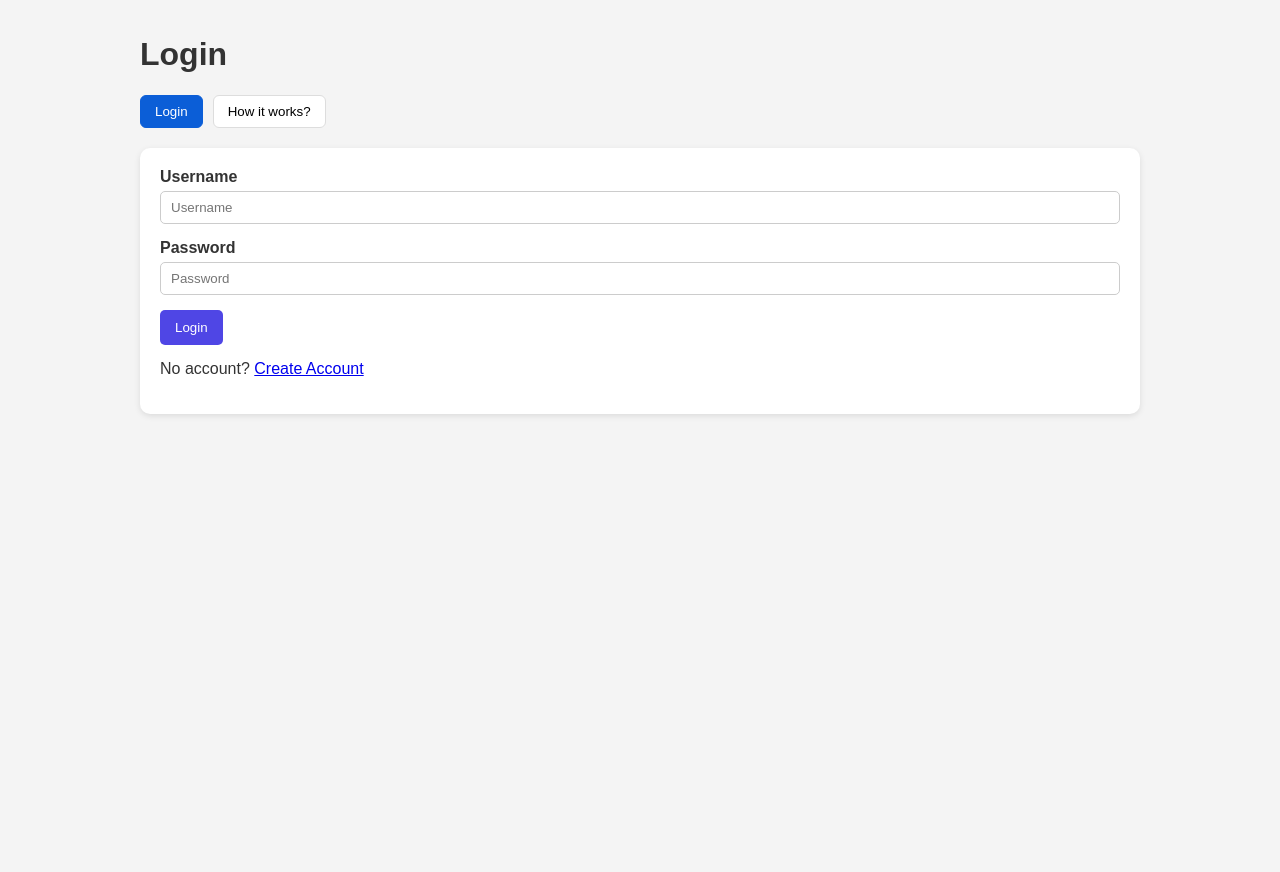
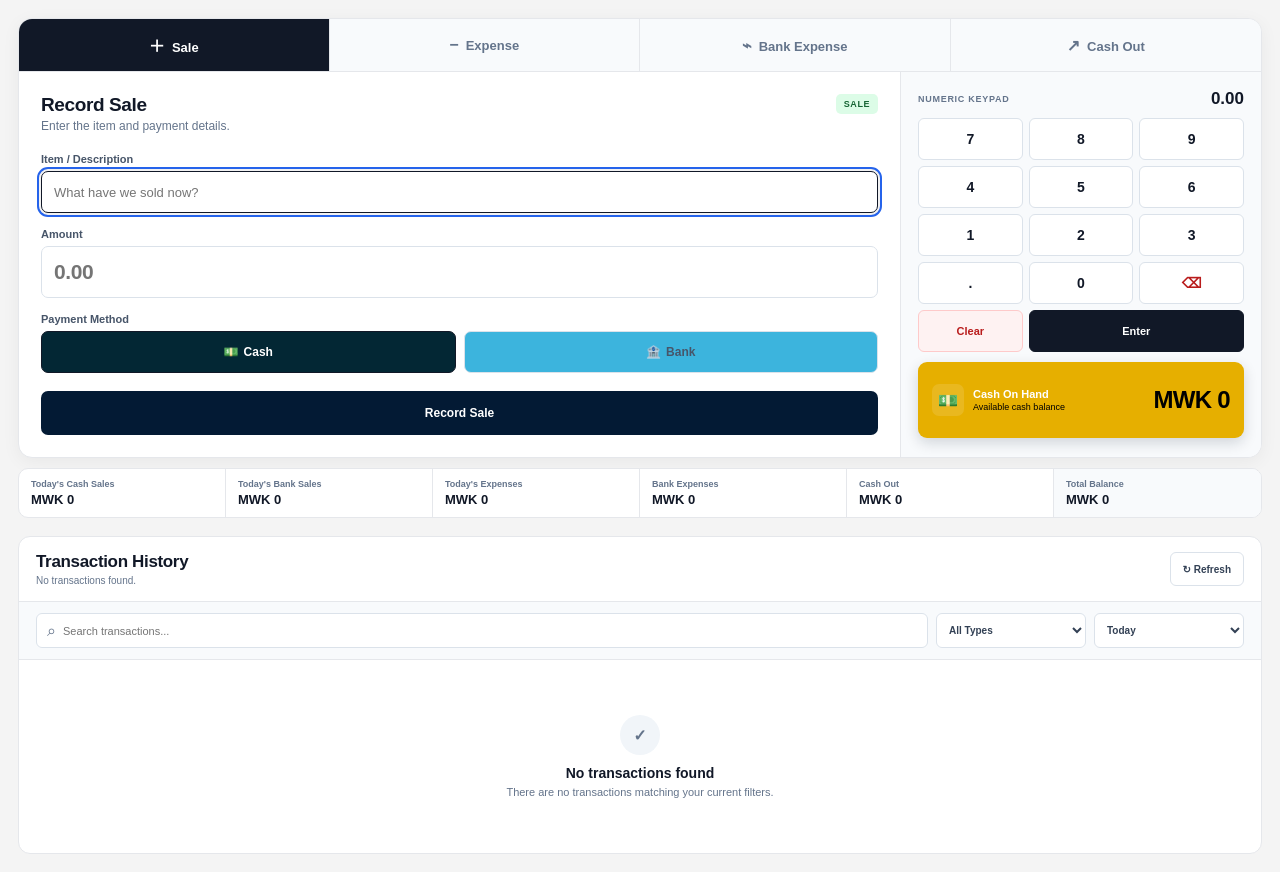
Before and after one commit to heyimwesss/SME-Manager, a React (Vite) app: page /transactions in a window 1280 px wide. Before the commit this address led to /accounts. Before the commit the page ends 800 px from the top, so only its background shows below. Built offline with nearby package versions, Linux system fonts and the light colour scheme.

Commit message:
transactions page

```diff
--- a/src/App.jsx
+++ b/src/App.jsx
@@ -1,5 +1,5 @@
-// src/App.jsx
-import { BrowserRouter, Routes, Route } from "react-router-dom";
+
+import { BrowserRouter, Routes, Route, Navigate } from "react-router-dom";
 
 import Accounts from "./pages/Accounts";
 import Dashboard from "./pages/Dashboard";
@@ -15,12 +15,14 @@ export default function App() {
   return (
     <BrowserRouter>
       <Routes>
+        <Route path="/" element={<Navigate to="/accounts" replace />} />
+
         <Route path="/accounts" element={<Accounts />} />
         <Route path="/dashboard" element={<Dashboard />} />
         <Route path="/transactions" element={<Transactions />} />
         <Route path="/notes" element={<Notes />} />
         <Route path="/reports" element={<Reports />} />
-        <Route path="*" element={<Accounts />} /> {/* Default to landing */}
+        <Route path="/register" element={<Register />} />
 
         <Route
           path="/admin/accounts"
@@ -30,9 +32,9 @@ export default function App() {
             </AdminRoute>
           }
         />
-  <Route path="/register" element={<Register />} />
 
-  <Route path="/dashboard" element={<Dashboard />} />
+        {/* Send unknown URLs to the landing page */}
+        <Route path="*" element={<Navigate to="/accounts" replace />} />
       </Routes>
     </BrowserRouter>
   );
--- a/src/pages/Transactions.jsx
+++ b/src/pages/Transactions.jsx
@@ -2,7 +2,6 @@ import { useEffect, useMemo, useState } from "react";
 import { supabase } from "../services/supabase";
 import { formatMoney } from "../utils/formatMoney";
 import { useAccount } from "../context/AccountContext";
-import { useNavigate } from "react-router-dom";
 import Navbar from "../components/Navbar";
 
 const HISTORY_PAGE_SIZE = 20;
@@ -15,7 +14,7 @@ function NumericKeypad({ value, onChange, onEnter }) {
     }
 
     if (key === "back") {
-      onChange(String(value || "").slice(0, -1));
+      onChange(String(value || "").replace(/,/g, "").slice(0, -1));
       return;
     }
 
@@ -30,7 +29,7 @@ function NumericKeypad({ value, onChange, onEnter }) {
       return;
     }
 
-    const current = String(value || "");
+    const current = String(value || "").replace(/,/g, "");
 
     if (key === "0" && current === "0") return;
 
@@ -88,7 +87,6 @@ function NumericKeypad({ value, onChange, onEnter }) {
 
 export default function Transactions() {
   const { activeAccount } = useAccount();
-  const navigate = useNavigate();
 
   const [sales, setSales] = useState([]);
   const [expenses, setExpenses] = useState([]);
@@ -113,6 +111,30 @@ export default function Transactions() {
   const [remittanceNote, setRemittanceNote] = useState("Given to boss");
 
   const [saving, setSaving] = useState(false);
+  const [notice, setNotice] = useState(null);
+
+  function showAlert(message, type = "danger") {
+    setNotice({ message: String(message), type, visible: true });
+  }
+
+  useEffect(() => {
+    if (!notice) return undefined;
+
+    const fadeTimer = window.setTimeout(() => {
+      setNotice((current) =>
+        current ? { ...current, visible: false } : current
+      );
+    }, 4500);
+
+    const removeTimer = window.setTimeout(() => {
+      setNotice(null);
+    }, 5000);
+
+    return () => {
+      window.clearTimeout(fadeTimer);
+      window.clearTimeout(removeTimer);
+    };
+  }, [notice?.message, notice?.type]);
 
   const [search, setSearch] = useState("");
   const [historyType, setHistoryType] = useState("All");
@@ -128,10 +150,9 @@ export default function Transactions() {
   const today = new Date().toISOString().split("T")[0];
 
   useEffect(() => {
-    if (!activeAccount) {
-      navigate("/accounts");
-      return;
-    }
+    // The account context may still be restoring the selected account on refresh.
+    // Stay on /transactions while that happens; fetch once an account is available.
+    if (!activeAccount) return;
 
     fetchAllData();
   }, [activeAccount]);
@@ -173,7 +194,7 @@ export default function Transactions() {
 
       if (error) {
         console.error("Fetch sales error:", error);
-        alert(error.message);
+        showAlert(error.message);
         return;
       }
 
@@ -204,7 +225,7 @@ export default function Transactions() {
 
       if (error) {
         console.error("Fetch expenses error:", error);
-        alert(error.message);
+        showAlert(error.message);
         return;
       }
 
@@ -229,7 +250,7 @@ export default function Transactions() {
 
     if (error) {
       console.error("Fetch remittances error:", error);
-      alert(error.message);
+      showAlert(error.message);
       return;
     }
 
@@ -245,7 +266,7 @@ export default function Transactions() {
 
     if (error) {
       console.error("Fetch bank expenses error:", error);
-      alert(error.message);
+      showAlert(error.message);
       return;
     }
 
@@ -655,13 +676,13 @@ export default function Transactions() {
 
   async function handleSale() {
     if (!itemName.trim()) {
-      alert("Please enter the item name.");
+      showAlert("Please enter the item name.");
       return;
     }
 
 const amount = Number(saleAmount.replace(/,/g, ""));
     if (!amount || amount <= 0) {
-      alert("Please enter a valid sale amount.");
+      showAlert("Please enter a valid sale amount.");
       return;
     }
 
@@ -681,7 +702,7 @@ const amount = Number(saleAmount.replace(/,/g, ""));
 
         if (error) throw error;
 
-        alert("Sale updated successfully.");
+        showAlert("Sale updated successfully.", "success");
       } else {
         const { error } = await supabase
           .from("sales")
@@ -694,14 +715,14 @@ const amount = Number(saleAmount.replace(/,/g, ""));
 
         if (error) throw error;
 
-        alert("Sale recorded successfully.");
+        showAlert("Sale recorded successfully.", "success");
       }
 
       clearForm();
       await refreshTransactions();
     } catch (error) {
       console.error(error);
-      alert(error.message);
+      showAlert(error.message);
     } finally {
       setSaving(false);
     }
@@ -709,18 +730,18 @@ const amount = Number(saleAmount.replace(/,/g, ""));
 
   async function handleExpense() {
     if (!expenseDescription.trim()) {
-      alert("Please enter the expense description.");
+      showAlert("Please enter the expense description.");
       return;
     }
 
 const amount = Number(expenseAmount.replace(/,/g, ""));
     if (!amount || amount <= 0) {
-      alert("Please enter a valid expense amount.");
+      showAlert("Please enter a valid expense amount.");
       return;
     }
 
     if (!editingTransaction && amount > cashOnHand) {
-      alert(
+      showAlert(
         `Insufficient cash on hand.\n\nAvailable: ${formatMoney(
           cashOnHand
         )}`
@@ -740,7 +761,7 @@ const amount = Number(expenseAmount.replace(/,/g, ""));
         cashOnHand + oldAmount;
 
       if (amount > availableBeforeEdit) {
-        alert(
+        showAlert(
           `Insufficient cash on hand.\n\nAvailable: ${formatMoney(
             availableBeforeEdit
           )}`
@@ -764,7 +785,7 @@ const amount = Number(expenseAmount.replace(/,/g, ""));
 
         if (error) throw error;
 
-        alert("Expense updated successfully.");
+        showAlert("Expense updated successfully.", "success");
       } else {
         const { error } = await supabase
           .from("expenses")
@@ -776,14 +797,14 @@ const amount = Number(expenseAmount.replace(/,/g, ""));
 
         if (error) throw error;
 
-        alert("Expense recorded successfully.");
+        showAlert("Expense recorded successfully.", "success");
       }
 
       clearForm();
       await refreshTransactions();
     } catch (error) {
       console.error(error);
-      alert(error.message);
+      showAlert(error.message);
     } finally {
       setSaving(false);
     }
@@ -791,13 +812,13 @@ const amount = Number(expenseAmount.replace(/,/g, ""));
 
   async function handleBankExpense() {
     if (!bankExpenseDescription.trim()) {
-      alert("Please enter the bank expense description.");
+      showAlert("Please enter the bank expense description.");
       return;
     }
 
 const amount = Number(bankExpenseAmount.replace(/,/g, ""));
     if (!amount || amount <= 0) {
-      alert("Please enter a valid bank expense amount.");
+      showAlert("Please enter a valid bank expense amount.");
       return;
     }
 
@@ -817,7 +838,7 @@ const amount = Number(bankExpenseAmount.replace(/,/g, ""));
 
         if (error) throw error;
 
-        alert("Bank expense updated successfully.");
+        showAlert("Bank expense updated successfully.", "success");
       } else {
         const { error } = await supabase
           .from("bank_expenses")
@@ -830,14 +851,14 @@ const amount = Number(bankExpenseAmount.replace(/,/g, ""));
 
         if (error) throw error;
 
-        alert("Bank expense recorded successfully.");
+        showAlert("Bank expense recorded successfully.", "success");
       }
 
       clearForm();
       await refreshTransactions();
     } catch (error) {
       console.error(error);
-      alert(error.message);
+      showAlert(error.message);
     } finally {
       setSaving(false);
     }
@@ -846,7 +867,7 @@ const amount = Number(bankExpenseAmount.replace(/,/g, ""));
   async function handleRemittance() {
 const amount = Number(remittanceAmount.replace(/,/g, ""));
     if (!amount || amount <= 0) {
-      alert("Please enter a valid cash-out amount.");
+      showAlert("Please enter a valid cash-out amount.");
       return;
     }
 
@@ -863,7 +884,7 @@ const amount = Number(remittanceAmount.replace(/,/g, ""));
     }
 
     if (amount > availableCash) {
-      alert(
+      showAlert(
         `Insufficient cash on hand.\n\nAvailable: ${formatMoney(
           availableCash
         )}`
@@ -888,7 +909,7 @@ const amount = Number(remittanceAmount.replace(/,/g, ""));
 
         if (error) throw error;
 
-        alert("Cash out updated successfully.");
+        showAlert("Cash out updated successfully.", "success");
       } else {
         const { error } = await supabase
           .from("cash_remittances")
@@ -902,14 +923,14 @@ const amount = Number(remittanceAmount.replace(/,/g, ""));
 
         if (error) throw error;
 
-        alert("Cash out recorded successfully.");
+        showAlert("Cash out recorded successfully.", "success");
       }
 
       clearForm();
       await refreshTransactions();
     } catch (error) {
       console.error(error);
-      alert(error.message);
+      showAlert(error.message);
     } finally {
       setSaving(false);
     }
@@ -946,7 +967,7 @@ const amount = Number(remittanceAmount.replace(/,/g, ""));
     if (
       getDateKey(transaction.date) !== today
     ) {
-      alert(
+      showAlert(
         "Only today's transactions can be edited."
       );
       return;
@@ -1039,7 +1060,7 @@ const amount = Number(remittanceAmount.replace(/,/g, ""));
       await refreshTransactions();
     } catch (error) {
       console.error(error);
-      alert(error.message);
+      showAlert(error.message);
     }
   }
 
@@ -1095,6 +1116,18 @@ function formatInputAmount(value) {
       <Navbar />
 
       <div className="transactions-page">
+        {notice && (
+          <div
+            className={`alert alert-${notice.type} transaction-notice ${
+              notice.visible ? "show" : "hide"
+            }`}
+            role={notice.type === "danger" ? "alert" : "status"}
+            aria-live="polite"
+          >
+            {notice.message}
+          </div>
+        )}
+
         <section className="pos-terminal">
           <div className="pos-mode-tabs">
             <button
@@ -1478,13 +1511,13 @@ function formatInputAmount(value) {
                 }
                 onChange={(value) => {
                   if (posMode === "sale") {
-                    setSaleAmount(value);
+                    setSaleAmount(formatInputAmount(value));
                   } else if (posMode === "expense") {
-                    setExpenseAmount(value);
+                    setExpenseAmount(formatInputAmount(value));
                   } else if (posMode === "bank-expense") {
-                    setBankExpenseAmount(value);
+                    setBankExpenseAmount(formatInputAmount(value));
                   } else {
-                    setRemittanceAmount(value);
+                    setRemittanceAmount(formatInputAmount(value));
                   }
                 }}
                 onEnter={handleSubmit}
@@ -3156,6 +3189,40 @@ function formatInputAmount(value) {
           outline-offset: 2px;
         }
 
+        .transaction-notice {
+          position: sticky;
+          top: 12px;
+          z-index: 1100;
+          margin: 0 0 14px;
+          padding: 12px 16px;
+          border: 1px solid transparent;
+          border-radius: 8px;
+          font-size: 13px;
+          font-weight: 600;
+          box-shadow: 0 4px 14px rgba(0, 0, 0, 0.08);
+          opacity: 1;
+          transform: translateY(0);
+          transition: opacity 0.5s ease, transform 0.5s ease;
+        }
+
+        .transaction-notice.alert-success {
+          color: #0f5132;
+          background-color: #d1e7dd;
+          border-color: #badbcc;
+        }
+
+        .transaction-notice.alert-danger {
+          color: #842029;
+          background-color: #f8d7da;
+          border-color: #f5c2c7;
+        }
+
+        .transaction-notice.hide {
+          opacity: 0;
+          transform: translateY(-6px);
+          pointer-events: none;
+        }
+
         /* =====================================================
            REDUCED MOTION
            ===================================================== */
```
Lines whose indentation alone changed are shown as unchanged.
